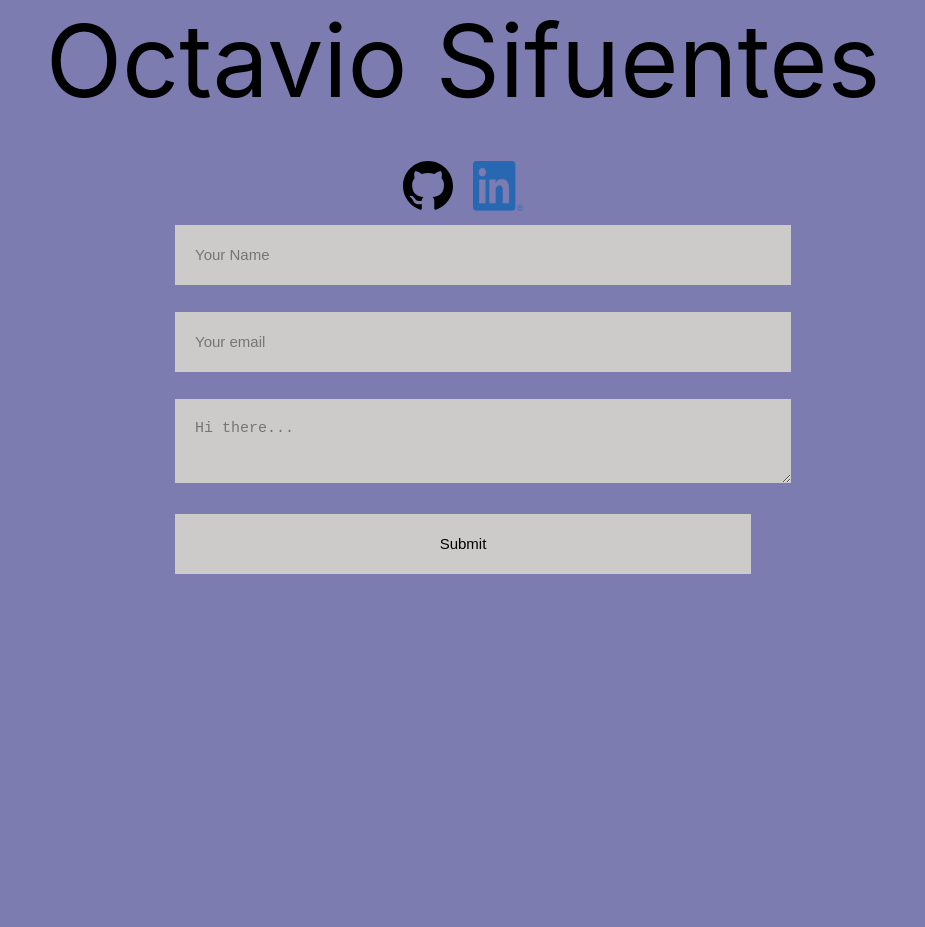
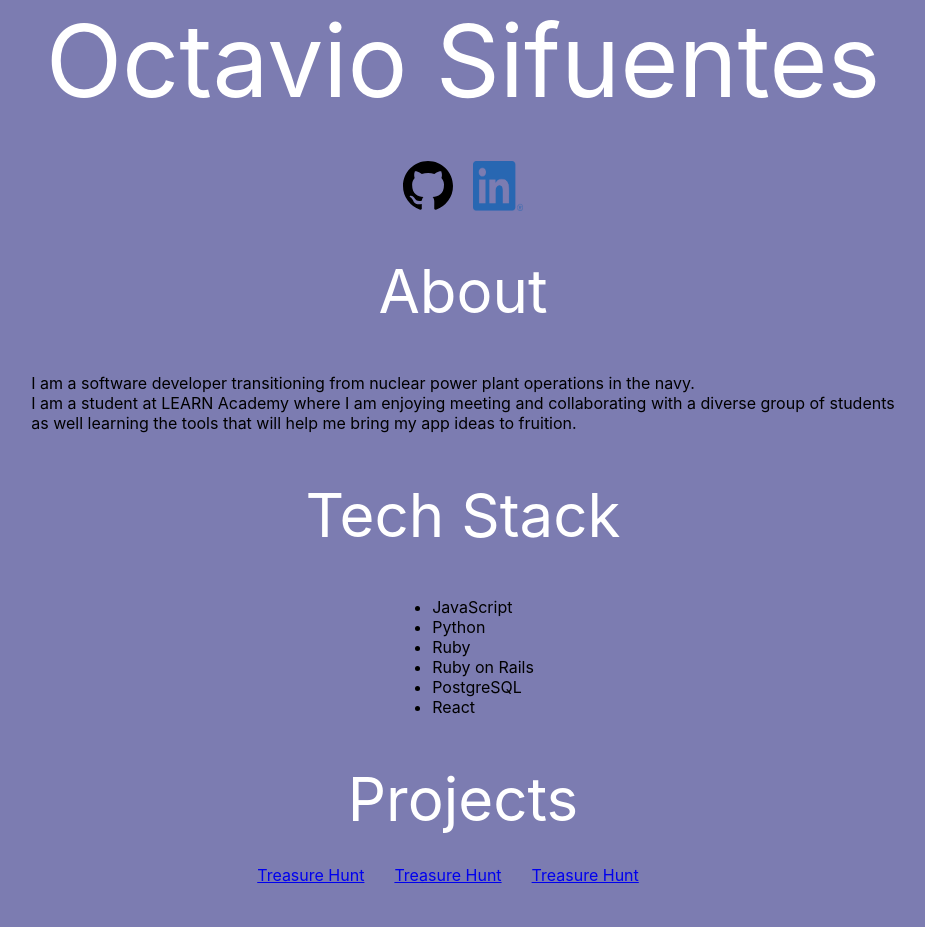
Before and after one commit to priceymineral/portfolio, a React (Create React App) app: page / in a window 1280 px wide. Shown: the top 927 px of the page, without its empty margins (177-1102 px from the left). Before the commit the page ends 800 px from the top, so only its background shows below. Built offline with nearby package versions, Linux system fonts and the light colour scheme.

Commit message:
introduced tech-stack, projects and about sections

```diff
--- a/src/App.css
+++ b/src/App.css
@@ -3,6 +3,12 @@
   justify-content: center;
   padding-bottom: 30px;
   font-size: 100px;
+  color: white;
+}
+
+img {
+  height: 50px;
+  width: 50px;
 }
 
 .links-container {
@@ -10,10 +16,6 @@
   justify-content: center;
 }
 
-img {
-  height: 50px;
-  width: 50px;
-}
 
 .github {
   padding: 10px;
@@ -23,6 +25,63 @@ img {
   padding: 10px;
 }
 
+.about-header {
+  display: flex;
+  justify-content: center;
+  padding-top: 30px;
+  font-size: 60px;
+  color: white;
+}
+
+.about-container {
+  padding-top: 30px;
+  display: flex;
+  justify-content: center;
+}
+
+.tech-stack-header {
+  display: flex;
+  justify-content: center;
+  padding-top: 30px;
+  font-size: 60px;
+  color: white;
+}
+
+.projects-header {
+  display: flex;
+  justify-content: center;
+  padding-top: 30px;
+  font-size: 60px;
+  color: white;
+}
+
+.projects-container {
+  display: flex;
+  justify-content: center;
+}
+
+.project-link-container {
+  padding-top: 30px;
+  padding-right: 30px;
+}
+
+.tech-stack-container {
+  padding-top: 30px;
+  display: flex;
+  justify-content: center;
+}
+
+.form-header {
+  display: flex;
+  justify-content: center;
+  padding-top: 30px;
+  font-size: 60px;
+  color: white;
+}
+
+.form-container {
+  padding-block:40px;
+}
 
 #contact input, #contact textarea, #contact select {
     padding: 18px 20px;
--- a/src/App.js
+++ b/src/App.js
@@ -1,14 +1,20 @@
 import './App.css'
 import Header from './components/Header'
 import Form from './components/Form'
+import About from './components/About'
+import TechStack from './components/TechStack'
+import Projects from './components/Projects'
 
 const App = () => {
   return (
     <>
       <Header />
+      <About />
+      <TechStack />
+      <Projects />
       <Form />
     </>
   )
 }
 
-export default App;
+export default App
--- /dev/null
+++ b/src/components/About.js
@@ -0,0 +1,14 @@
+const About = () => {
+    return (
+        <>
+        <div className="about-header">About</div>
+        <div className="about-container">
+            <p className="about">
+                I am a software developer transitioning from nuclear power plant operations in the navy. <br></br> I am a student at LEARN Academy where I am enjoying meeting and collaborating with a diverse group of students <br></br> as well learning the tools that will help me bring my app ideas to fruition.
+            </p>
+        </div>
+        </>
+    )
+}
+
+export default About
--- a/src/components/Form.js
+++ b/src/components/Form.js
@@ -1,5 +1,8 @@
 const Form = () => {
   return (
+    <>
+      <div className="form-header">Contact Me</div>
+      <div className="form-container">
         <form id="contact">
           <div>
             <label>
@@ -18,6 +21,8 @@ const Form = () => {
           <input type="submit" value="Submit" />
           </div>
         </form>
+      </div>
+    </>
   )
 }
 
--- a/src/components/Header.js
+++ b/src/components/Header.js
@@ -4,9 +4,7 @@ import liLogo from '../assets/linked-in.png'
 const Header = () => {
     return (
         <div className="header-container">
-            <div className="name">
-                Octavio Sifuentes
-            </div>
+            <div className="name">Octavio Sifuentes</div>
             <div className="links-container">
                 <a  className="github" href="https://github.com/priceymineral" target="_blank" rel="noreferrer">
                     <img src={githubLogo} alt="github logo" />
--- /dev/null
+++ b/src/components/Projects.js
@@ -0,0 +1,20 @@
+const Projects = () => {
+    return (
+        <>
+            <div className="projects-header">Projects</div>
+            <div className="projects-container">
+                <div className="project-link-container">
+                    <a href="https://priceymineral.github.io/">Treasure Hunt</a>
+                </div>
+                <div className="project-link-container">
+                    <a href="https://priceymineral.github.io/">Treasure Hunt</a>
+                </div>
+                <div className="project-link-container">
+                    <a href="https://priceymineral.github.io/">Treasure Hunt</a>
+                </div>
+            </div>
+        </>
+    )
+}
+
+export default Projects
--- /dev/null
+++ b/src/components/TechStack.js
@@ -0,0 +1,19 @@
+const TechStack = () => {
+    return (
+        <>
+            <div className="tech-stack-header">Tech Stack</div>
+            <div className="tech-stack-container">
+                <ul>
+                    <li>JavaScript</li>
+                    <li>Python</li>
+                    <li>Ruby</li>
+                    <li>Ruby on Rails</li>
+                    <li>PostgreSQL</li>
+                    <li>React</li>
+                </ul>
+            </div>
+        </>
+    )
+}
+
+export default TechStack
```
Lines whose indentation alone changed are shown as unchanged.
